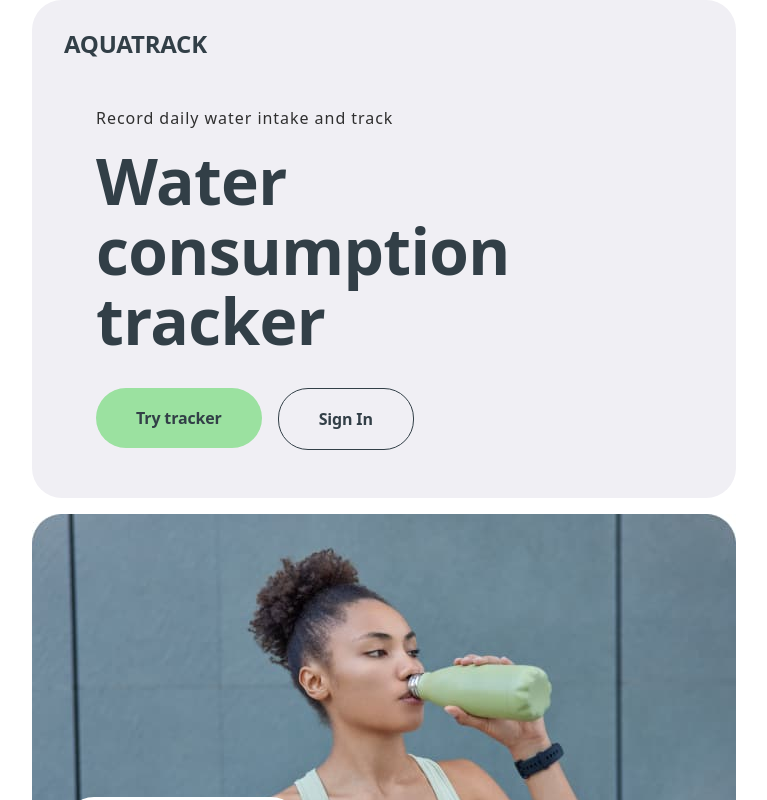
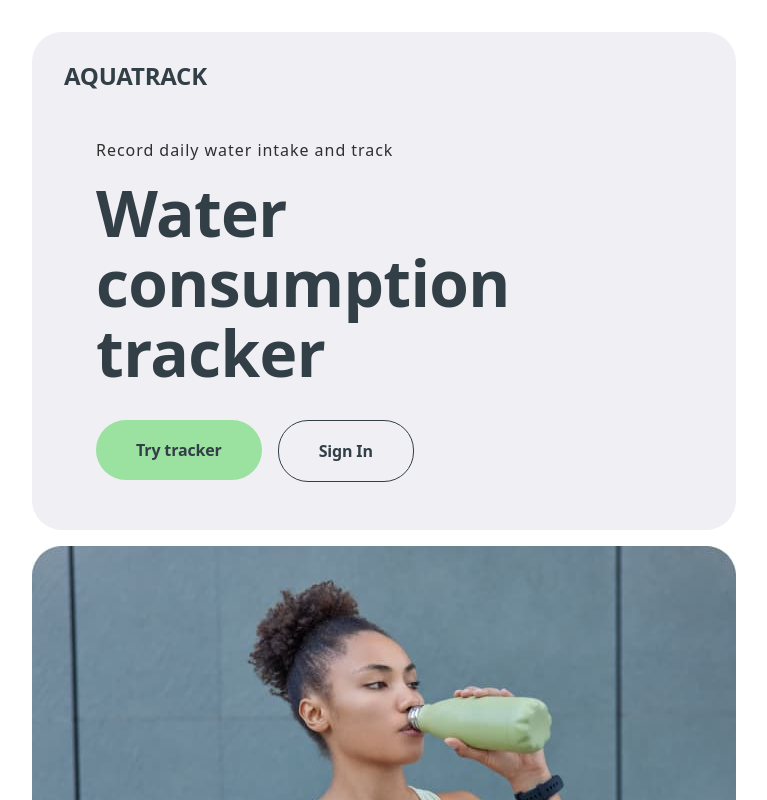
Before and after one commit to Olena-Synytsia/aqua-track-02-FIX, a React (Vite) app: page / in a window 1280 px wide. Shown: the top 800 px of the page, without its empty margins (256-1023 px from the left). Built offline with nearby package versions, Linux system fonts and the light colour scheme.

Commit message:
padding-container

```diff
--- a/src/index.css
+++ b/src/index.css
@@ -52,8 +52,7 @@ body {
 @media screen and (min-width: 320px) and (max-width: 374px) {
   .container {
     width: 100%;
-    padding-left: 16px;
-    padding-right: 16px;
+    padding: 16px;
     margin: 0 auto;
   }
 }
@@ -61,8 +60,7 @@ body {
 @media screen and (min-width: 375px) {
   .container {
     max-width: 375px;
-    padding-left: 16px;
-    padding-right: 16px;
+    padding: 16px;
     margin: 0 auto;
   }
 }
@@ -72,8 +70,7 @@ body {
 @media screen and (min-width: 768px) {
   .container {
     max-width: 768px;
-    padding-left: 32px;
-    padding-right: 32px;
+    padding: 32px;
     margin: 0 auto;
   }
 }
@@ -83,8 +80,6 @@ body {
 @media screen and (min-width: 1440px) {
   .container {
     max-width: 1440px;
-    padding-left: 32px;
-    padding-right: 32px;
     margin: 0 auto;
   }
 }
```
